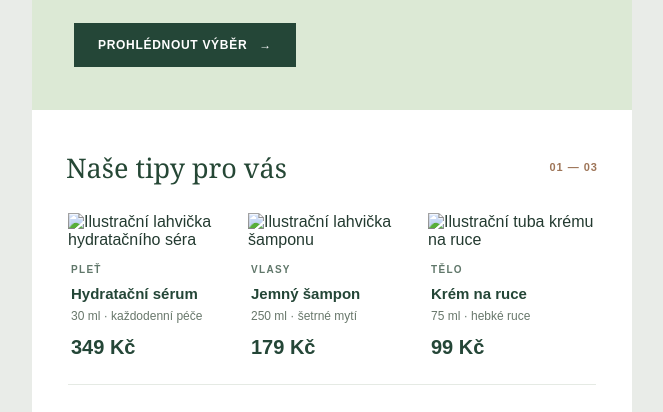
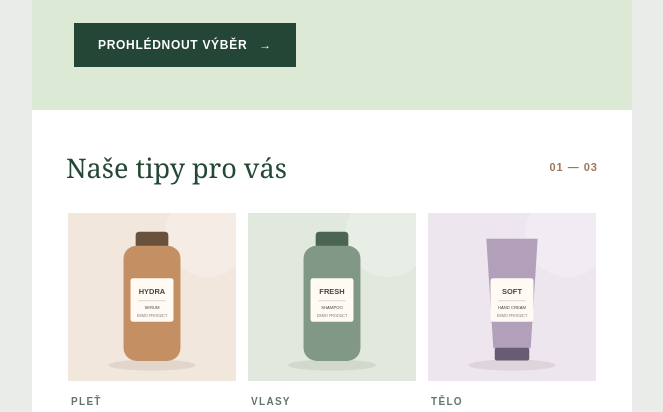
Before and after one commit to vahdetkaratas/retail-email-demo, a plain HTML site: page email.html in a window 1280 px wide. Shown: the part 388-800 px from the top of the page, without its empty margins (308-971 px from the left). Drawn offline with Linux system fonts and the light colour scheme.

Commit message:
Reference GitHub-hosted demo artwork

```diff
--- a/email.html
+++ b/email.html
@@ -12,9 +12,9 @@
 <tr><td class="email-pad hero-pad" style="padding:46px 42px 43px;background:#dce9d5"><div style="font-size:11px;letter-spacing:2px;font-weight:bold;color:#5a765b;padding-bottom:18px">SEZÓNNÍ VÝBĚR / 01</div><h1 class="mobile-text" style="font-family:Georgia,'Times New Roman',serif;font-size:46px;line-height:1.04;letter-spacing:-1.2px;font-weight:normal;margin:0 0 18px;color:#254735">Malé rituály.<br>Velký rozdíl.</h1><p style="font-size:15px;line-height:1.7;margin:0 0 26px;max-width:410px;color:#465d4c">Dopřejte si chvilku pro sebe. Vybrali jsme tři jednoduché pomocníky pro každodenní péči.</p><table role="presentation" cellspacing="0" cellpadding="0"><tr><td bgcolor="#244637" style="border-radius:3px"><a href="#produkty" class="cta" style="background:#244637;color:#fff;text-decoration:none;padding:15px 24px;display:inline-block;font-size:12px;font-weight:bold;letter-spacing:.7px">PROHLÉDNOUT VÝBĚR &nbsp; →</a></td></tr></table></td></tr>
 <tr><td class="email-pad" id="produkty" style="padding:39px 34px 14px"><table role="presentation" width="100%" cellspacing="0" cellpadding="0"><tr><td style="font-family:Georgia,'Times New Roman',serif;color:#254735;font-size:27px">Naše tipy pro vás</td><td align="right" style="color:#9e7558;font-weight:bold;font-size:11px;letter-spacing:1px">01 — 03</td></tr></table></td></tr>
 <tr><td class="email-pad" style="padding:13px 30px 25px"><table role="presentation" width="100%" cellspacing="0" cellpadding="0" border="0" style="border-collapse:collapse"><tr>
-<td class="product-col" valign="top" width="33.333%" style="width:33.333%;padding:0 6px"><table role="presentation" class="product-table" width="100%" cellspacing="0" cellpadding="0"><tr><td><img class="product-photo" src="assets/serum.png" width="160" alt="Ilustrační lahvička hydratačního séra" style="display:block;width:100%;height:auto;border:0"></td></tr><tr><td style="padding:15px 3px 0;color:#60776a;font-size:10px;font-weight:bold;letter-spacing:1.3px">PLEŤ</td></tr><tr><td style="padding:8px 3px 0;color:#244637;font-size:15px;font-weight:bold;line-height:1.4">Hydratační sérum</td></tr><tr><td style="padding:5px 3px 0;color:#68776b;font-size:12px">30 ml · každodenní péče</td></tr><tr><td style="padding:13px 3px 0;color:#244637;font-size:20px;font-weight:bold">349 Kč</td></tr></table></td>
-<td class="product-col" valign="top" width="33.333%" style="width:33.333%;padding:0 6px"><table role="presentation" class="product-table" width="100%" cellspacing="0" cellpadding="0"><tr><td><img class="product-photo" src="assets/shampoo.png" width="160" alt="Ilustrační lahvička šamponu" style="display:block;width:100%;height:auto;border:0"></td></tr><tr><td style="padding:15px 3px 0;color:#60776a;font-size:10px;font-weight:bold;letter-spacing:1.3px">VLASY</td></tr><tr><td style="padding:8px 3px 0;color:#244637;font-size:15px;font-weight:bold;line-height:1.4">Jemný šampon</td></tr><tr><td style="padding:5px 3px 0;color:#68776b;font-size:12px">250 ml · šetrné mytí</td></tr><tr><td style="padding:13px 3px 0;color:#244637;font-size:20px;font-weight:bold">179 Kč</td></tr></table></td>
-<td class="product-col" valign="top" width="33.333%" style="width:33.333%;padding:0 6px"><table role="presentation" class="product-table" width="100%" cellspacing="0" cellpadding="0"><tr><td><img class="product-photo" src="assets/cream.png" width="160" alt="Ilustrační tuba krému na ruce" style="display:block;width:100%;height:auto;border:0"></td></tr><tr><td style="padding:15px 3px 0;color:#60776a;font-size:10px;font-weight:bold;letter-spacing:1.3px">TĚLO</td></tr><tr><td style="padding:8px 3px 0;color:#244637;font-size:15px;font-weight:bold;line-height:1.4">Krém na ruce</td></tr><tr><td style="padding:5px 3px 0;color:#68776b;font-size:12px">75 ml · hebké ruce</td></tr><tr><td style="padding:13px 3px 0;color:#244637;font-size:20px;font-weight:bold">99 Kč</td></tr></table></td>
+<td class="product-col" valign="top" width="33.333%" style="width:33.333%;padding:0 6px"><table role="presentation" class="product-table" width="100%" cellspacing="0" cellpadding="0"><tr><td><img class="product-photo" src="assets/serum.svg" width="160" alt="Ilustrační lahvička hydratačního séra" style="display:block;width:100%;height:auto;border:0"></td></tr><tr><td style="padding:15px 3px 0;color:#60776a;font-size:10px;font-weight:bold;letter-spacing:1.3px">PLEŤ</td></tr><tr><td style="padding:8px 3px 0;color:#244637;font-size:15px;font-weight:bold;line-height:1.4">Hydratační sérum</td></tr><tr><td style="padding:5px 3px 0;color:#68776b;font-size:12px">30 ml · každodenní péče</td></tr><tr><td style="padding:13px 3px 0;color:#244637;font-size:20px;font-weight:bold">349 Kč</td></tr></table></td>
+<td class="product-col" valign="top" width="33.333%" style="width:33.333%;padding:0 6px"><table role="presentation" class="product-table" width="100%" cellspacing="0" cellpadding="0"><tr><td><img class="product-photo" src="assets/shampoo.svg" width="160" alt="Ilustrační lahvička šamponu" style="display:block;width:100%;height:auto;border:0"></td></tr><tr><td style="padding:15px 3px 0;color:#60776a;font-size:10px;font-weight:bold;letter-spacing:1.3px">VLASY</td></tr><tr><td style="padding:8px 3px 0;color:#244637;font-size:15px;font-weight:bold;line-height:1.4">Jemný šampon</td></tr><tr><td style="padding:5px 3px 0;color:#68776b;font-size:12px">250 ml · šetrné mytí</td></tr><tr><td style="padding:13px 3px 0;color:#244637;font-size:20px;font-weight:bold">179 Kč</td></tr></table></td>
+<td class="product-col" valign="top" width="33.333%" style="width:33.333%;padding:0 6px"><table role="presentation" class="product-table" width="100%" cellspacing="0" cellpadding="0"><tr><td><img class="product-photo" src="assets/cream.svg" width="160" alt="Ilustrační tuba krému na ruce" style="display:block;width:100%;height:auto;border:0"></td></tr><tr><td style="padding:15px 3px 0;color:#60776a;font-size:10px;font-weight:bold;letter-spacing:1.3px">TĚLO</td></tr><tr><td style="padding:8px 3px 0;color:#244637;font-size:15px;font-weight:bold;line-height:1.4">Krém na ruce</td></tr><tr><td style="padding:5px 3px 0;color:#68776b;font-size:12px">75 ml · hebké ruce</td></tr><tr><td style="padding:13px 3px 0;color:#244637;font-size:20px;font-weight:bold">99 Kč</td></tr></table></td>
 </tr></table></td></tr>
 <tr><td class="email-pad" style="padding:0 36px 34px"><table role="presentation" width="100%" cellspacing="0" cellpadding="0"><tr><td style="height:1px;background:#e5eae4;font-size:1px">&nbsp;</td></tr></table></td></tr>
 <tr><td class="email-pad" style="padding:0 43px 41px"><table role="presentation" cellspacing="0" cellpadding="0" width="100%"><tr><td style="font-family:Georgia,'Times New Roman',serif;font-size:26px;line-height:1.3;color:#254735">Péče nemusí být složitá.</td></tr><tr><td style="padding-top:11px;font-size:13px;line-height:1.7;color:#647469">Stačí začít malými kroky. Najděte si chvilku na sebe každý den.</td></tr></table></td></tr>
```
